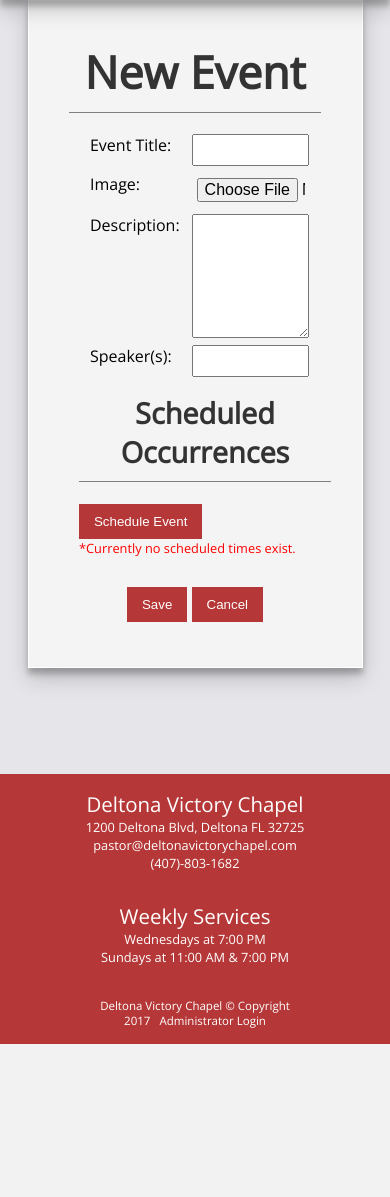
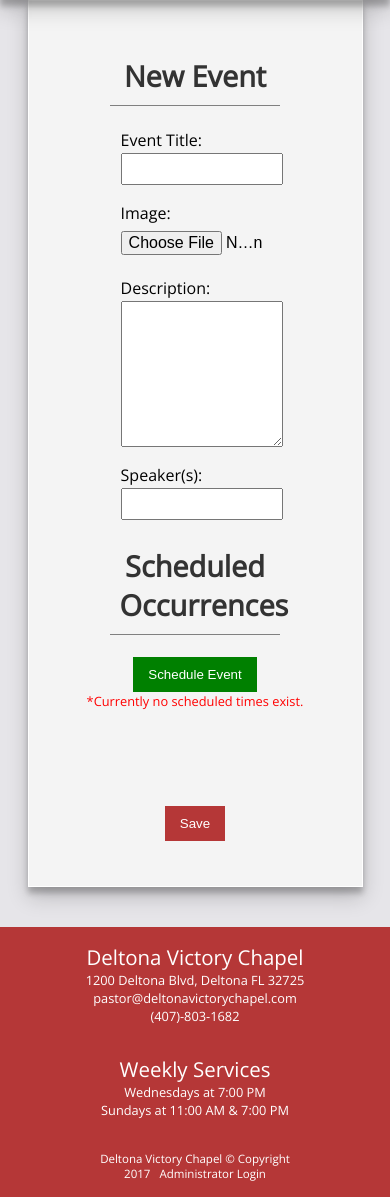
Before and after one commit to bryangators/dvc_chapel, a PHP site: page /eventadmin.php in a window 390 px wide. Shown: the part 70-1267 px from the top of the page. Before the commit the page ends 1114 px from the top, so only its background shows below. Run offline with PHP 8.4, Linux system fonts and the light colour scheme.

Commit message:
Mobile style fix for event creator

```diff
--- a/css/eventadminStyles.css
+++ b/css/eventadminStyles.css
@@ -1,5 +1,25 @@
+.admin_page{
+	width: 400px;
+}
+
+
+.admin_title{
+	text-align: center;
+	width: 65%;
+	display: block;
+	font-size: 1.8em;
+	font-weight: bold;
+	color:rgb(51,51,51);
+	border-bottom: solid 1px;
+	border-color: gray;
+	margin:0 auto;
+	padding: 10px;
+}
+
 #add_event {
 	border-spacing: 10px 5px;
+	margin: 0 auto;
+	width: 65%;
 }
 
 #add_event *{
@@ -16,12 +36,29 @@
 	text-align: center;
 }
 
+table {
+    border-collapse: collapse;
+}
+
+#add_event tr:nth-child(even) td {
+    /*padding-top: .5em;*/
+    padding-bottom: 1em;
+
+}
+
 input:not(.radio), textarea, select{
-	width: 95%;
+	width: 100%;
 	padding: 5px;
 	font-size: 1em;
 	vertical-align: top;
 }
+
+/*Styling for image chooser*/
+#file{
+	padding-left: 0;
+}
+
+/*End of image chooser style*/
 
 #ev_desc{
 	padding: 6px;
@@ -39,22 +76,11 @@ button{
 	cursor: pointer;
 }
 
-.admin_title{
-	text-align: center;
-	width: 100%;
-	display: block;
-	font-size: 1.8em;
-	font-weight: bold;
-	color:rgb(51,51,51);
-	border-bottom: solid 1px;
-	border-color: gray;
-	margin:0 auto;
-	padding: 10px;
-}
 
 .event_times{
 	margin-bottom: 30px;
-	text-align: left;
+	text-align: center;
+	min-height: 240px;
 }
 
 #empty_msg{
@@ -63,6 +89,16 @@ button{
 }
 
 #event_scheduler{
+	margin:0 auto;
+}
+
+#event_scheduler td{
+	padding-bottom: .3em;
+	padding-top: .3em;
+}
+
+#add_event_meta{
+	background-color: green;
 	margin:0 auto;
 }
 
--- a/eventadmin.php
+++ b/eventadmin.php
@@ -37,15 +37,18 @@
 		/////////////////////////////////////////////////////// -->
 
 		<!-- Use sections -->
-		<section class="admin_page">
-			<div class="page center shadow-box">
-			<span class="title">New Event</span>
+		<section >
+			<div class="page center shadow-box admin_page">
 			<div id="table_wrap" class="center">
+			<span class="admin_title">New Event</span>
+			<br>
 			<table id="add_event" >
 			<tr>
 				<td>
 				<label>Event Title:</label>
 				</td>
+			</tr>
+			<tr>
 				<td>
 				<input id="ev_title" type="text" name="event_title">
 				</td>
@@ -54,22 +57,29 @@
 				<td>
 				<label>Image:</label>
 				</td>
+			</tr>
+			<tr>
 				<td>
-					<input type="file" name="fileToUpload" id="fileToUpload">
+					<input type="file" name="file" id="file" class="inputfile" />
+
 				</td>
 			</tr>
 			<tr>
 				<td>
 				<label>Description:</label>
 				</td>
+			</tr>
+			<tr>
 				<td>
-				<textarea id="ev_desc" name="desc1" rows="5"></textarea>
+				<textarea id="ev_desc" name="desc1" rows="6"></textarea>
 				</td>
 			</tr>
 			<tr>
 				<td>
 				<label>Speaker(s):</label>
 				</td>
+			</tr>
+			<tr>
 				<td>
 				<input id="ev_spk1" type="text" name="event_title">
 				</td>
@@ -86,7 +96,6 @@
 			</div>
 			<span style="text-align: center;" class="form_btns">
 				<button>Save</button>
-				<button>Cancel</button>
 			</span>
 			</div>
 
@@ -104,7 +113,7 @@
 			   <!-- Modal header -->
 			  	<div class="modal-header">
 			    <span class="close">&times;</span>
-			    <h3>Add Event Schedule</h3>
+			    <h3>Event Scheduler</h3>
 		  		</div>
 
 		  		<!-- Modal Body -->
@@ -132,8 +141,7 @@
 
 				<tr>
 					<td>
-					<span class="rpt_input">Starts On:&nbsp;</span>
-					<span class="rpt_hide">Date:</span>
+					Date
 					</td>
 					<td>
 					<input style="width: 130px;" type="Date" name="ev_time">
--- a/js/eventadmin.js
+++ b/js/eventadmin.js
@@ -38,10 +38,11 @@ function showHideRptInputs(){
 	if(rpt_val == 'Yes'){
 		$('.rpt_input').show();
 		$('.rpt_hide').hide();
+		handleFrequencySelect()
 	}else{
 		$('.rpt_input').hide();
+		$('.rpt_hide').show();
 		$('.wday_input').hide();
-		$('.rpt_hide').show();
 	}
 }
 
```
